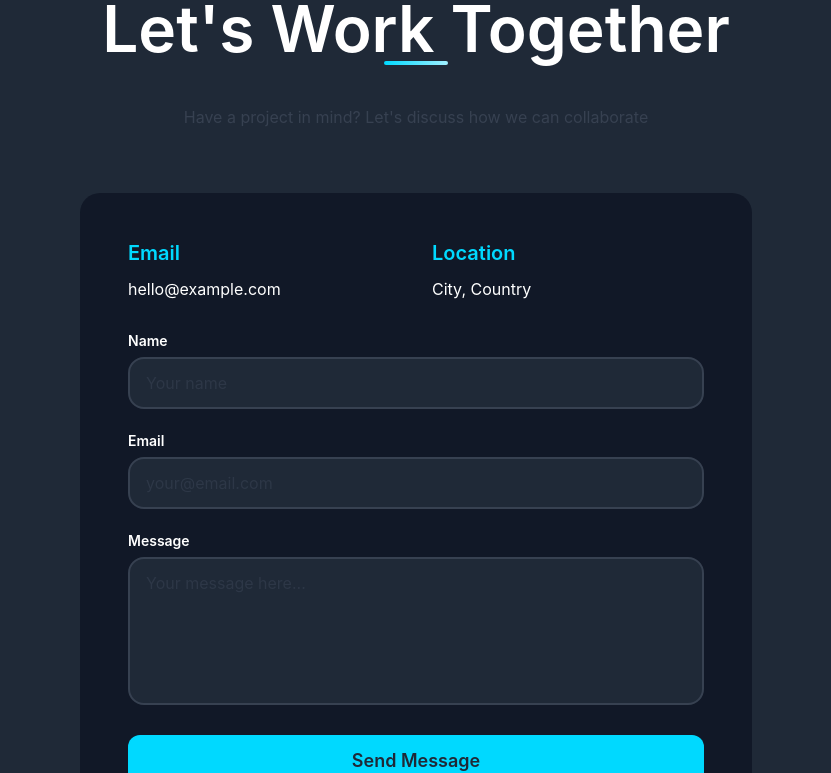
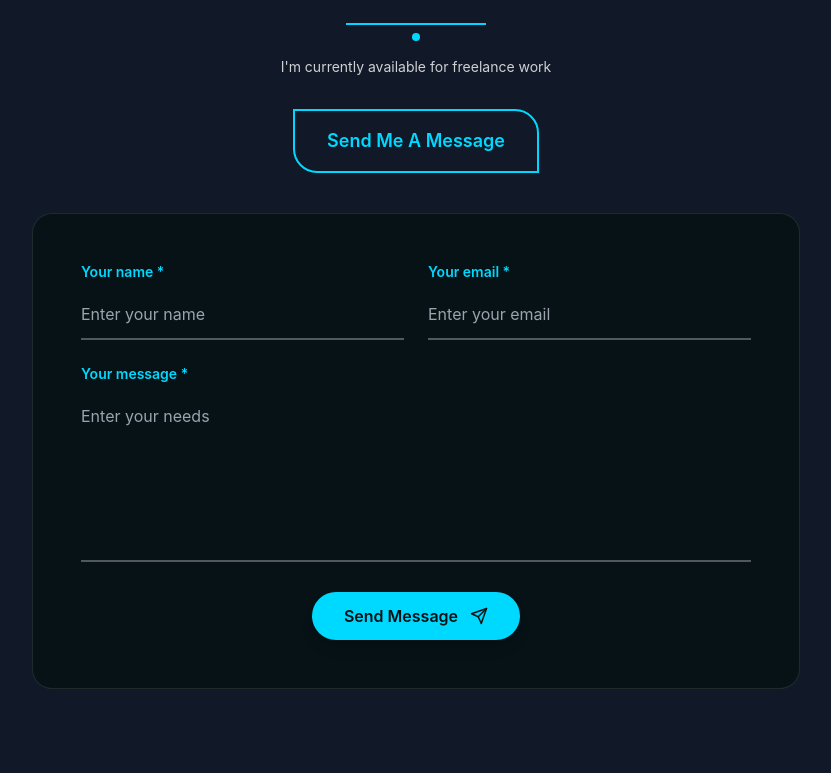
Before and after one commit to ReedBelca10/portfolio, a Next.js app in the folder apps/frontend/: page /CalebCV.pdf in a window 1280 px wide. Shown: the part 5260-6033 px from the top of the page, without its empty margins (224-1055 px from the left). Built offline with nearby package versions, Linux system fonts and the light colour scheme.

Commit message:
Update contact section styling and background for full-section appearance

```diff
--- a/apps/frontend/src/app/[locale]/page.tsx
+++ b/apps/frontend/src/app/[locale]/page.tsx
@@ -1,5 +1,4 @@
-import { useTranslations } from 'next-intl';
-import { Navbar, SidebarNav, ModuleTitle, Button, Container } from '@/components';
+import { Navbar, SidebarNav, Container, Footer } from '@/components';
 import Hero from '@/components/Hero';
 import About from '@/components/About';
 import Skills from '@/components/Skills';
@@ -7,7 +6,7 @@ import Works from '@/components/Works';
 import Blogs from '@/components/Blogs';
 
 export default function HomePage() {
-  const t = useTranslations();
+
 
   return (
     <>
@@ -30,67 +29,59 @@ export default function HomePage() {
         {/* Blog Section */}
         <Blogs />
 
-        {/* Contact Section */}
-        <section id="contact" className="relative min-h-screen bg-bg-primary py-24">
+        {/* Contact Section (pixel-accurate) */}
+        <section id="contact" className="relative bg-[radial-gradient(circle_at_top_left,_rgba(0,217,255,0.18),_transparent_20%),radial-gradient(circle_at_bottom_right,_rgba(255,255,255,0.08),_transparent_18%),#071216] py-20 overflow-hidden">
           <Container>
-            <ModuleTitle
-              badge="Get in Touch"
-              title="Let's Work Together"
-              description="Have a project in mind? Let's discuss how we can collaborate"
-              className="mb-16"
-            />
-
-            <div className="max-w-2xl mx-auto">
-              <div className="bg-bg-secondary rounded-xl p-8 md:p-12">
-                <div className="grid md:grid-cols-2 gap-8 mb-8">
-                  <div>
-                    <h3 className="text-h4-u font-semibold text-brand-primary mb-3">Email</h3>
-                    <a href="mailto:hello@example.com" className="text-article-u text-neutral-white hover:text-brand-primary transition-colors">
-                      hello@example.com
-                    </a>
-                  </div>
-                  <div>
-                    <h3 className="text-h4-u font-semibold text-brand-primary mb-3">Location</h3>
-                    <p className="text-article-u text-neutral-white">City, Country</p>
+            <div className="max-w-3xl mx-auto relative z-10">
+              <div className="text-center">
+                <h2 style={{ color: '#00D9FF', fontSize: 'clamp(48px, 6.2vw, 72px)', lineHeight: 1 }} className="font-semibold">Contact</h2>
+                <div className="mx-auto my-4" style={{ width: 140 }}>
+                  <div className="h-0.5 bg-[#00D9FF] mx-auto w-full relative" />
+                  <div className="flex items-center justify-between mt-2">
+                    <span className="block w-2 h-2 bg-[#00D9FF] rounded-full mx-auto"></span>
                   </div>
                 </div>
+                <p className="text-sm text-white/80 mb-8">I&apos;m currently available for freelance work</p>
 
-                <form className="space-y-6">
-                  <div>
-                    <label className="block text-label-u font-semibold text-neutral-white mb-2">Name</label>
-                    <input
-                      type="text"
-                      className="w-full px-4 py-3 rounded-lg bg-bg-primary border-2 border-neutral-grey focus:border-brand-primary text-neutral-white placeholder-neutral-grey/60 focus:outline-none transition-all"
-                      placeholder="Your name"
-                    />
+                <div className="mx-auto mb-10">
+                  <button className="inline-flex items-center justify-center border-2 border-[#00D9FF] text-[#00D9FF] rounded-tr-3xl rounded-bl-3xl px-8 py-4 text-lg font-semibold hover:bg-[#00D9FF]/10 transition-all">
+                    Send Me A Message
+                  </button>
+                </div>
+              </div>
+
+              <div className="bg-[#071216]/95 rounded-xl p-8 md:p-12 border border-white/10">
+                <form className="space-y-6 text-left">
+                  <div className="grid grid-cols-1 md:grid-cols-2 gap-6">
+                    <div>
+                      <label className="block text-sm font-semibold text-[#00D9FF] mb-2">Your name *</label>
+                      <input type="text" placeholder="Enter your name" className="w-full bg-transparent border-b-2 border-white/30 text-white py-3 focus:outline-none focus:border-[#00D9FF] transition-colors" />
+                    </div>
+                    <div>
+                      <label className="block text-sm font-semibold text-[#00D9FF] mb-2">Your email *</label>
+                      <input type="email" placeholder="Enter your email" className="w-full bg-transparent border-b-2 border-white/30 text-white py-3 focus:outline-none focus:border-[#00D9FF] transition-colors" />
+                    </div>
                   </div>
 
                   <div>
-                    <label className="block text-label-u font-semibold text-neutral-white mb-2">Email</label>
-                    <input
-                      type="email"
-                      className="w-full px-4 py-3 rounded-lg bg-bg-primary border-2 border-neutral-grey focus:border-brand-primary text-neutral-white placeholder-neutral-grey/60 focus:outline-none transition-all"
-                      placeholder="your@email.com"
-                    />
+                    <label className="block text-sm font-semibold text-[#00D9FF] mb-2">Your message *</label>
+                    <textarea rows={6} placeholder="Enter your needs" className="w-full bg-transparent border-b-2 border-white/30 text-white py-3 focus:outline-none focus:border-[#00D9FF] resize-none transition-colors" />
                   </div>
 
-                  <div>
-                    <label className="block text-label-u font-semibold text-neutral-white mb-2">Message</label>
-                    <textarea
-                      rows={5}
-                      className="w-full px-4 py-3 rounded-lg bg-bg-primary border-2 border-neutral-grey focus:border-brand-primary text-neutral-white placeholder-neutral-grey/60 focus:outline-none transition-all resize-none"
-                      placeholder="Your message here..."
-                    />
+                  <div className="flex justify-center">
+                    <button type="button" className="inline-flex items-center gap-3 bg-[#00D9FF] text-[#071216] px-8 py-3 rounded-full font-semibold shadow-lg hover:-translate-y-1 transition-transform">
+                      Send Message
+                      <svg width="18" height="18" viewBox="0 0 24 24" fill="none" stroke="#071216" strokeWidth="2" strokeLinecap="round" strokeLinejoin="round"><path d="M22 2L11 13"/><path d="M22 2l-7 20-4-9-9-4 20-7z"/></svg>
+                    </button>
                   </div>
-
-                  <Button variant="primary" size="lg" className="w-full">
-                    Send Message
-                  </Button>
                 </form>
               </div>
             </div>
           </Container>
         </section>
+
+        {/* Footer */}
+        <Footer />
       </main>
     </>
   );
```
